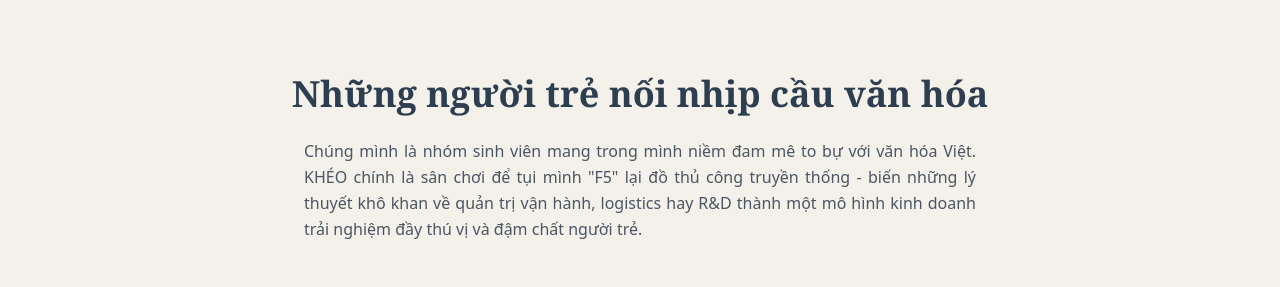
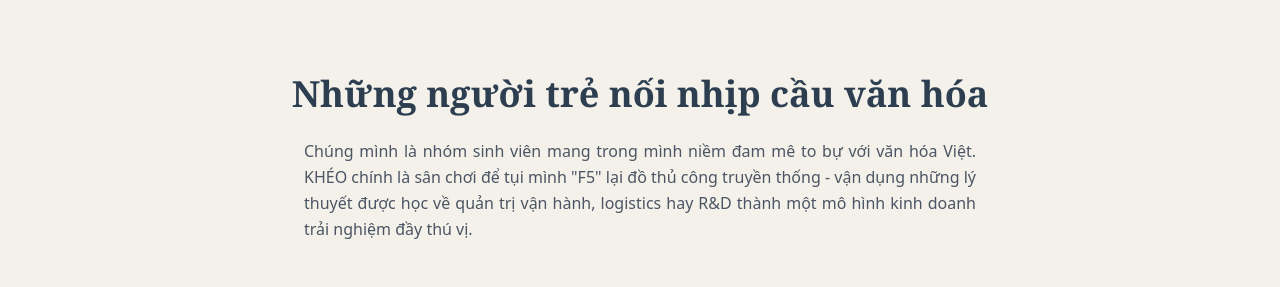
Before and after one commit to hhhhh-ngx/keo-diykit, a plain HTML site: page index.html in a window 1280 px wide. Shown: the part 2480-2767 px from the top of the page. Drawn offline with nearby package versions, Linux system fonts and the light colour scheme.

Commit message:
Update index.html

```diff
--- a/index.html
+++ b/index.html
@@ -200,7 +200,7 @@
         <div class="max-w-5xl mx-auto">
             <h2 class="font-serif text-3xl md:text-4xl font-bold text-indigo mb-6">Những người trẻ nối nhịp cầu văn hóa</h2>
             <p class="text-gray-600 mb-12 max-w-2xl mx-auto text-justify leading-relaxed">
-                Chúng mình là nhóm sinh viên mang trong mình niềm đam mê to bự với văn hóa Việt. KHÉO chính là sân chơi để tụi mình "F5" lại đồ thủ công truyền thống - biến những lý thuyết khô khan về quản trị vận hành, logistics hay R&D thành một mô hình kinh doanh trải nghiệm đầy thú vị và đậm chất người trẻ.
+                Chúng mình là nhóm sinh viên mang trong mình niềm đam mê to bự với văn hóa Việt. KHÉO chính là sân chơi để tụi mình "F5" lại đồ thủ công truyền thống - vận dụng những lý thuyết được học về quản trị vận hành, logistics hay R&D thành một mô hình kinh doanh trải nghiệm đầy thú vị.
             </p>
 
             <div class="flex flex-wrap justify-center gap-10">
```
